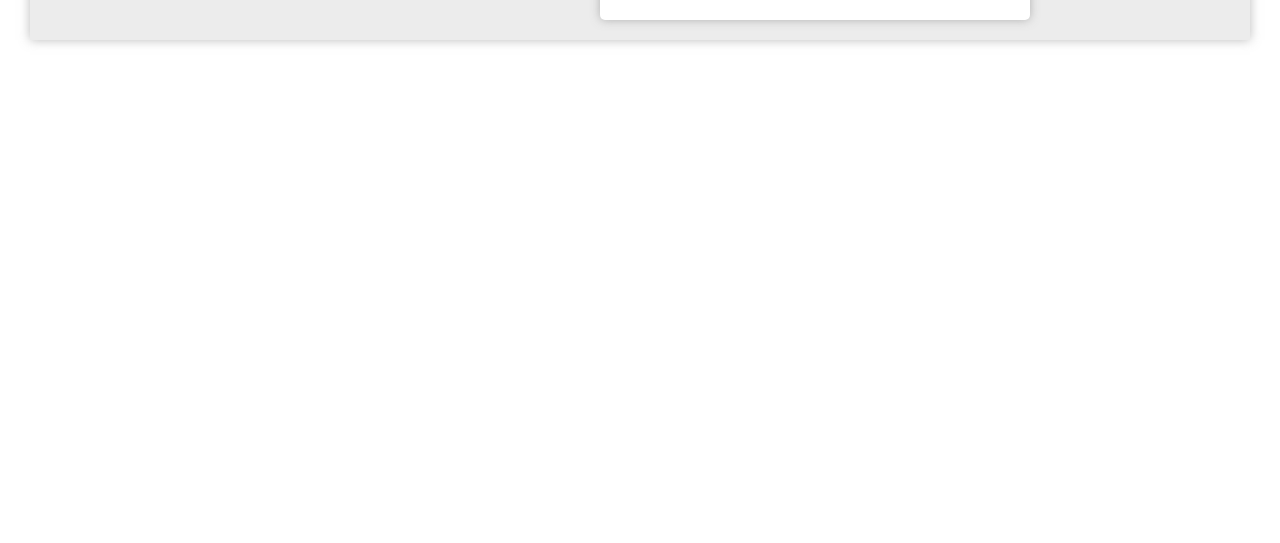
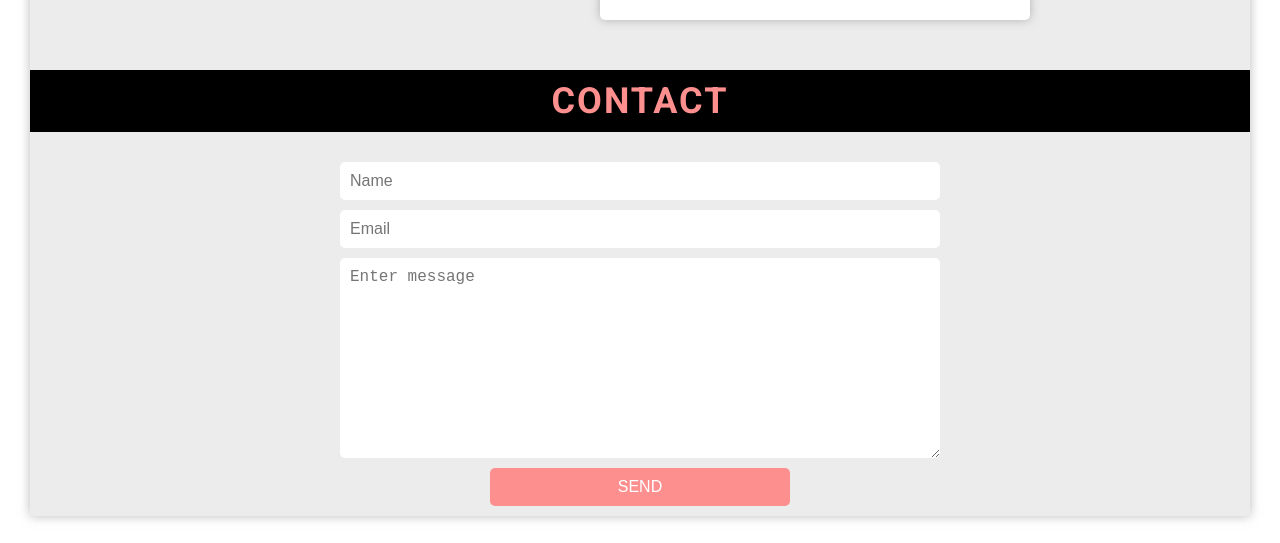
Before and after one commit to Miyuru-Shalitha/my-portfolio, a React (Create React App) app: page / in a window 1280 px wide. Shown: the part 1969-2512 px from the top of the page. Before the commit the page ends 2039 px from the top, so only its background shows below. Built offline with nearby package versions, Linux system fonts and the light colour scheme.

Commit message:
Add Contact section

```diff
--- a/src/App.js
+++ b/src/App.js
@@ -2,6 +2,7 @@ import About from "./components/About/About";
 import Header from "./components/Header";
 import Navigation from "./components/Navigation";
 import Projects from "./components/Projects/Projects";
+import Contact from "./components/Contact/Contact";
 
 function App() {
   return (
@@ -11,6 +12,7 @@ function App() {
       <main>
         <Projects />
         <About />
+        <Contact />
       </main>
     </div>
   );
--- /dev/null
+++ b/src/components/Contact/Contact.js
@@ -0,0 +1,41 @@
+import React from "react";
+
+function Contact() {
+  const handleSubmit = (e) => {
+    e.preventDefault();
+  };
+
+  return (
+    <section id="contact" className="contact u-margin-top-medium">
+      <div className="contact__heading">
+        <h2 className="heading-secondary">Contact</h2>
+      </div>
+
+      <div className="contact__container u-margin-top-medium">
+        <form
+          className="contact__form"
+          data-netlify="true"
+          onSubmit={handleSubmit}
+        >
+          <input id="name" name="name" type="text" placeholder="Name" />
+
+          <input id="email" name="email" type="email" placeholder="Email" />
+
+          <textarea
+            name="message"
+            id="message"
+            cols="30"
+            rows="10"
+            placeholder="Enter message"
+          ></textarea>
+
+          <button className="contact__button btn btn--primary" type="submit">
+            Send
+          </button>
+        </form>
+      </div>
+    </section>
+  );
+}
+
+export default Contact;
--- a/src/components/Navigation.js
+++ b/src/components/Navigation.js
@@ -14,7 +14,7 @@ function Navigation() {
           <a href="#about">About</a>
         </li>
         <li>
-          <a href="#header">Contact</a>
+          <a href="#contact">Contact</a>
         </li>
       </ul>
     </nav>
--- a/src/scss/components/_button.scss
+++ b/src/scss/components/_button.scss
@@ -9,6 +9,7 @@
     padding: rem(15) rem(20);
     display: inline-block;
     border-radius: rem(10);
+    cursor: pointer;
     transition: all 0.2s;
   }
 
--- /dev/null
+++ b/src/scss/layout/_contact.scss
@@ -0,0 +1,36 @@
+@use "../abstracts" as *;
+
+.contact {
+  // height: 2000px; // TEST
+
+  &__container {
+    max-width: rem(600);
+    margin: 0 auto;
+  }
+
+  &__form {
+    display: flex;
+    flex-direction: column;
+    align-items: center;
+    justify-content: center;
+
+    & > * {
+      width: 100%;
+      margin-bottom: rem(10);
+      padding: rem(10);
+      font-size: $default-font-size;
+      border: none;
+      border-radius: rem(5);
+    }
+  }
+
+  &__heading {
+    text-align: center;
+    background-color: var(--color-black);
+    padding: rem(10) 0;
+  }
+
+  &__button {
+    max-width: rem(300);
+  }
+}
--- a/src/scss/layout/_index.scss
+++ b/src/scss/layout/_index.scss
@@ -1,4 +1,5 @@
 @forward "about";
 @forward "app";
+@forward "contact";
 @forward "header";
 @forward "projects";
```
